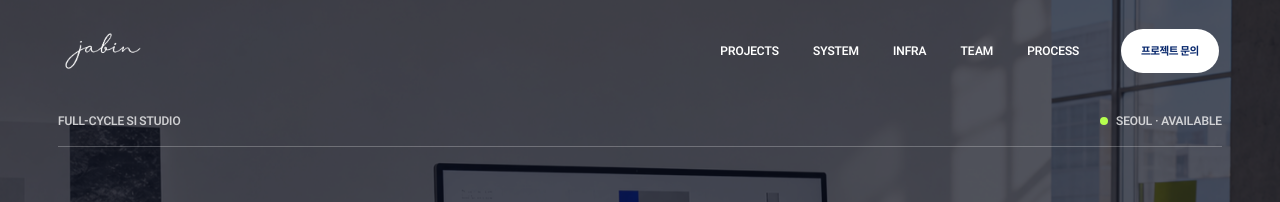
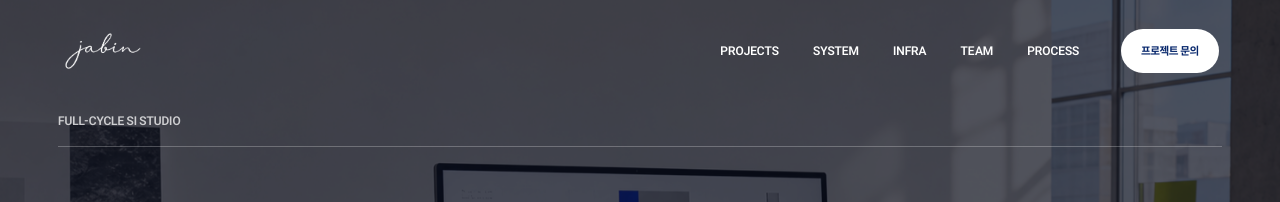
Before and after one commit to ChoiTheCreator/Studio-Jabin-HP, a Next.js app: page / in a window 1280 px wide. Shown: the top 202 px of the page. Built offline with nearby package versions, Linux system fonts and the light colour scheme.

Commit message:
<Fix> 히어로 가용 상태 표시 제거

```diff
--- a/src/features/home/components/HeroSection.tsx
+++ b/src/features/home/components/HeroSection.tsx
@@ -62,12 +62,8 @@ export function HeroSection() {
       <div
         className={`${contentShell} flex h-full flex-col justify-end pt-28 pb-8 sm:pb-11 lg:pb-12`}
       >
-        <div className="mb-auto flex animate-hero-enter items-center justify-between border-b border-white/25 pb-4 text-[12px] font-bold text-white/75 opacity-0 [animation-delay:120ms] motion-reduce:animate-none motion-reduce:opacity-100">
+        <div className="mb-auto animate-hero-enter border-b border-white/25 pb-4 text-[12px] font-bold text-white/75 opacity-0 [animation-delay:120ms] motion-reduce:animate-none motion-reduce:opacity-100">
           <span>FULL-CYCLE SI STUDIO</span>
-          <span className="hidden items-center gap-2 sm:flex">
-            <i className="size-2 rounded-full bg-navy-signal not-italic" aria-hidden="true" />
-            SEOUL · AVAILABLE
-          </span>
         </div>
 
         <h1
```
